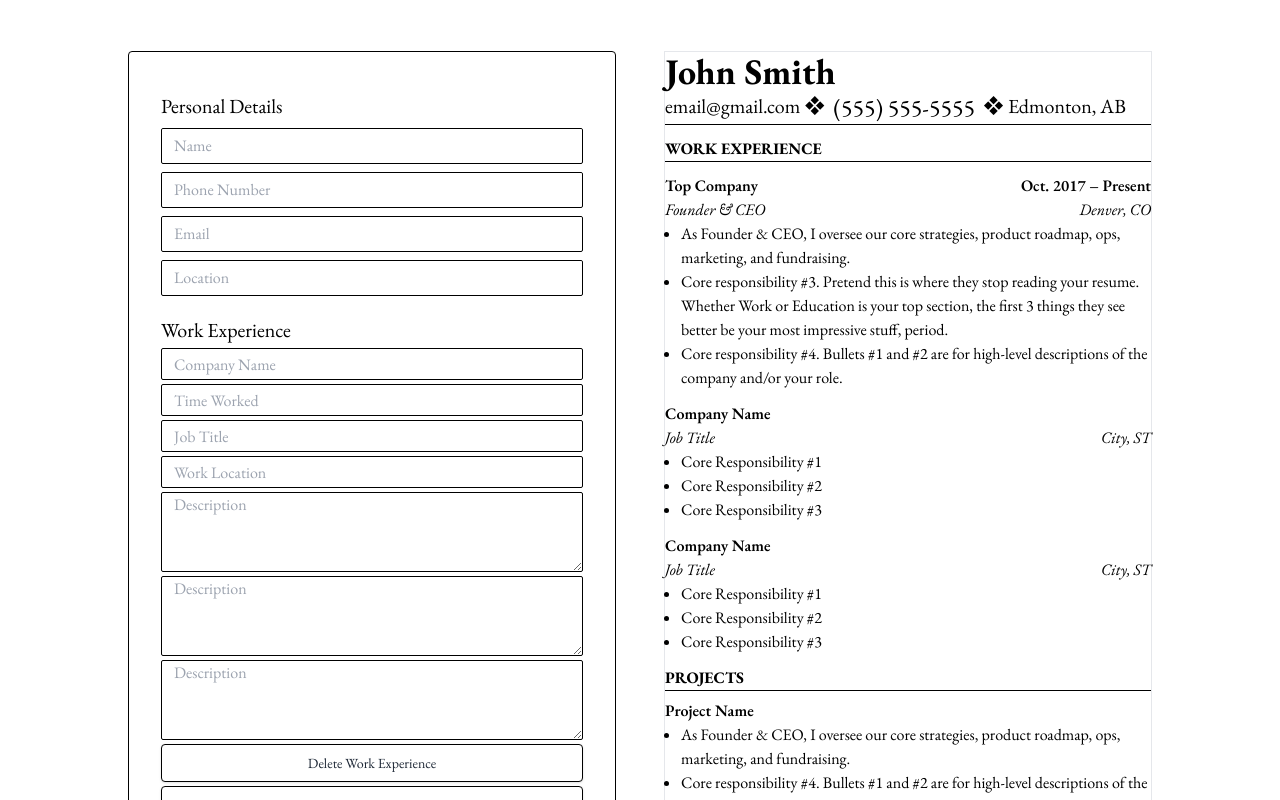
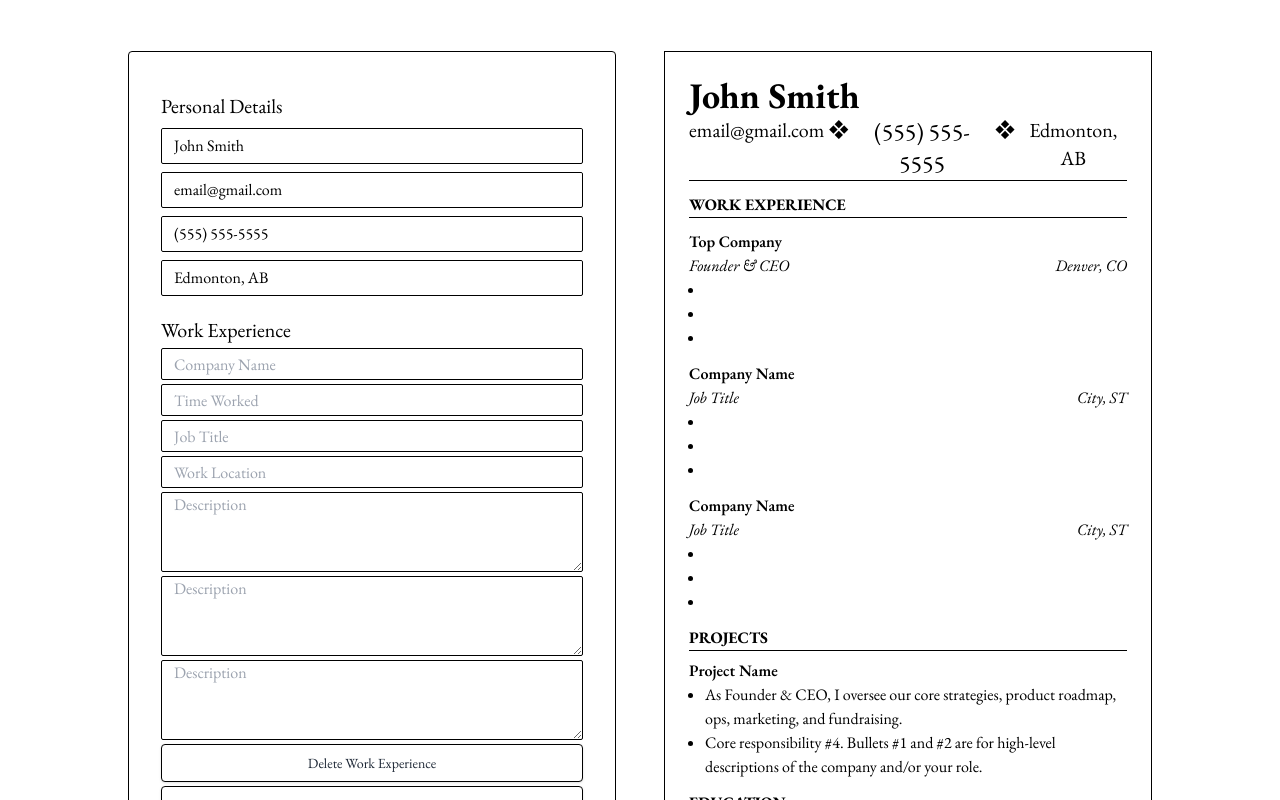
Before and after one commit to haicaumuoi/CV-Application, a React (Create React App) app: page / in a window 1280 px wide. Shown: the top 800 px of the page. Built offline with nearby package versions, Linux system fonts and the light colour scheme.

Commit message:
Progress people, PROGRESS!!

```diff
--- a/src/App.css
+++ b/src/App.css
@@ -8,6 +8,10 @@
   margin-right: 10%;
   margin-top: 4%;
   gap: 3rem;
+}
+
+.padding {
+  padding: 1.5rem;
 }
 
 .App-logo {
--- a/src/App.js
+++ b/src/App.js
@@ -11,9 +11,9 @@ import { v4 as uuidv4 } from "uuid";
 // import Descriptions from "./components/View/Description";
 
 function App() {
-  const { personal, experience, projects, education, skill } = data;
+  const [dataOutput, setData] = useState(data);
 
-  const educationList = education.map((item) => {
+  const educationList = dataOutput.education.map((item) => {
     return {
       key: uuidv4(),
       universityName: item.universityName,
@@ -26,7 +26,7 @@ function App() {
     };
   });
 
-  const experienceList = experience.map((item) => {
+  const experienceList = dataOutput.experience.map((item) => {
     return {
       key: uuidv4(),
       companyName: item.companyName,
@@ -39,7 +39,7 @@ function App() {
     };
   });
 
-  const projectList = projects.map((item) => {
+  const projectList = dataOutput.projects.map((item) => {
     return {
       key: uuidv4(),
       projectName: item.projectName,
@@ -48,7 +48,7 @@ function App() {
     };
   });
 
-  const skillList = skill.map((item) => {
+  const skillList = dataOutput.skill.map((item) => {
     return {
       key: uuidv4(),
       skillDescription: item.description,
@@ -57,35 +57,44 @@ function App() {
 
   const handleTextAreaChange = (e) => {
     const value = e.target.value;
+
+    setData(value);
   };
 
   return (
     <div className="App">
-      <Form onInputChange={handleTextAreaChange} />
+      <Form
+        name={dataOutput.personal.name}
+        email={dataOutput.personal.email}
+        phone={dataOutput.personal.phone}
+        location={dataOutput.personal.location}
+        onInputChange={handleTextAreaChange}
+      />
 
-      <div className="View basis-1/2">
-        <div className="border border-neutral-300 p-10 shadow-xl ">
-          <PersonalDetails {...personal} />
-
-          {/* {experienceList.length > 0 ? ( */}
-          <section className="work-experience ">
+      <div className="basis-1/2">
+        <div className="border border-black shadow-xl padding">
+          <section>
+            <PersonalDetails {...dataOutput.personal} />
+          </section>
+          {experienceList.length > 0 ? (
+            <section className="work-experience">
               <div className="big-text uppercase text-base font-bold mt-3 text-left border-b border-black">
                 Work experience
               </div>
               <ul>
-              {experience.map((experienceList) => {
+                {experienceList.map((experienceList) => {
                   return <WorkExperience {...experienceList} />;
                 })}
               </ul>
             </section>
-          {/* ) : null} */}
+          ) : null}
 
           {projectList.length > 0 ? (
             <section className="project">
               <div className="big-text uppercase text-base font-bold mt-3 text-left border-b border-black">
                 Projects
               </div>
-              {projects.map((projectList) => {
+              {dataOutput.projects.map((projectList) => {
                 return <Projects {...projectList} />;
               })}
             </section>
@@ -96,7 +105,7 @@ function App() {
               <div className="big-text uppercase text-base font-bold mt-3 text-left border-b border-black">
                 Education
               </div>
-              {education.map((educationList) => {
+              {dataOutput.education.map((educationList) => {
                 return <Education {...educationList} />;
               })}
             </section>
@@ -104,13 +113,11 @@ function App() {
 
           {skillList.length > 0 ? (
             <section className="skill">
-              {skill.map((skillList) => {
+              {dataOutput.skill.map((skillList) => {
                 return <Skill {...skillList} />;
               })}
             </section>
-          ) : (
-            <div></div>
-          )}
+          ) : null}
         </div>
       </div>
     </div>
--- a/src/components/Form/Form.js
+++ b/src/components/Form/Form.js
@@ -3,10 +3,13 @@ import InputField from "./InputField";
 import WorkExperience from "./ExperienceGroup";
 import EducationGroup from "./EducationGroup";
 import ProjectGroup from "./ProjectGroup";
-import data from "../../cv-template-sample";
+import App from "../../App";
 
-function Form(
-  personalDetails,
+function Form({
+  name,
+  email,
+  phone,
+  location,
   description,
   experience,
   project,
@@ -19,10 +22,8 @@ function Form(
   onProjectAdd,
   onEducationItemAdd,
   onDescriptionAdd,
-  onDescriptionDelete
-) {
-  const { name, phone, email, location } = personalDetails;
-
+  onDescriptionDelete,
+}) {
   return (
     <div className="Form basis-1/2 border border-black rounded">
       <div className="mx-8 my-10">
@@ -36,15 +37,15 @@ function Form(
             onChange={onInputChange}
           />
           <InputField
+            label="Email"
+            value={email}
+            name="email"
+            onChange={onInputChange}
+          />
+          <InputField
             label="Phone Number"
             value={phone}
             name="phone"
-            onChange={onInputChange}
-          />
-          <InputField
-            label="Email"
-            value={email}
-            name="email"
             onChange={onInputChange}
           />
           <InputField
```
Lines whose indentation alone changed are shown as unchanged.
